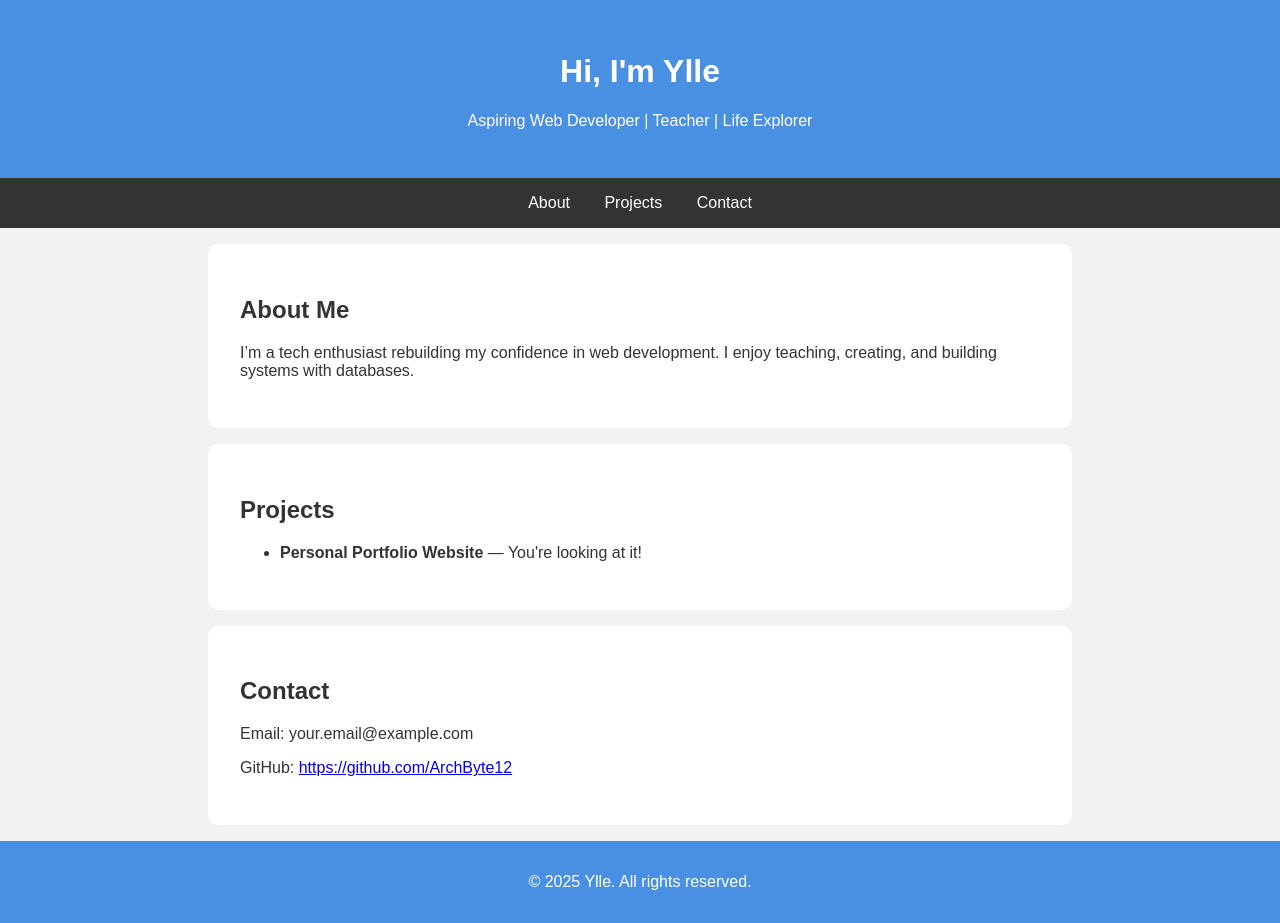
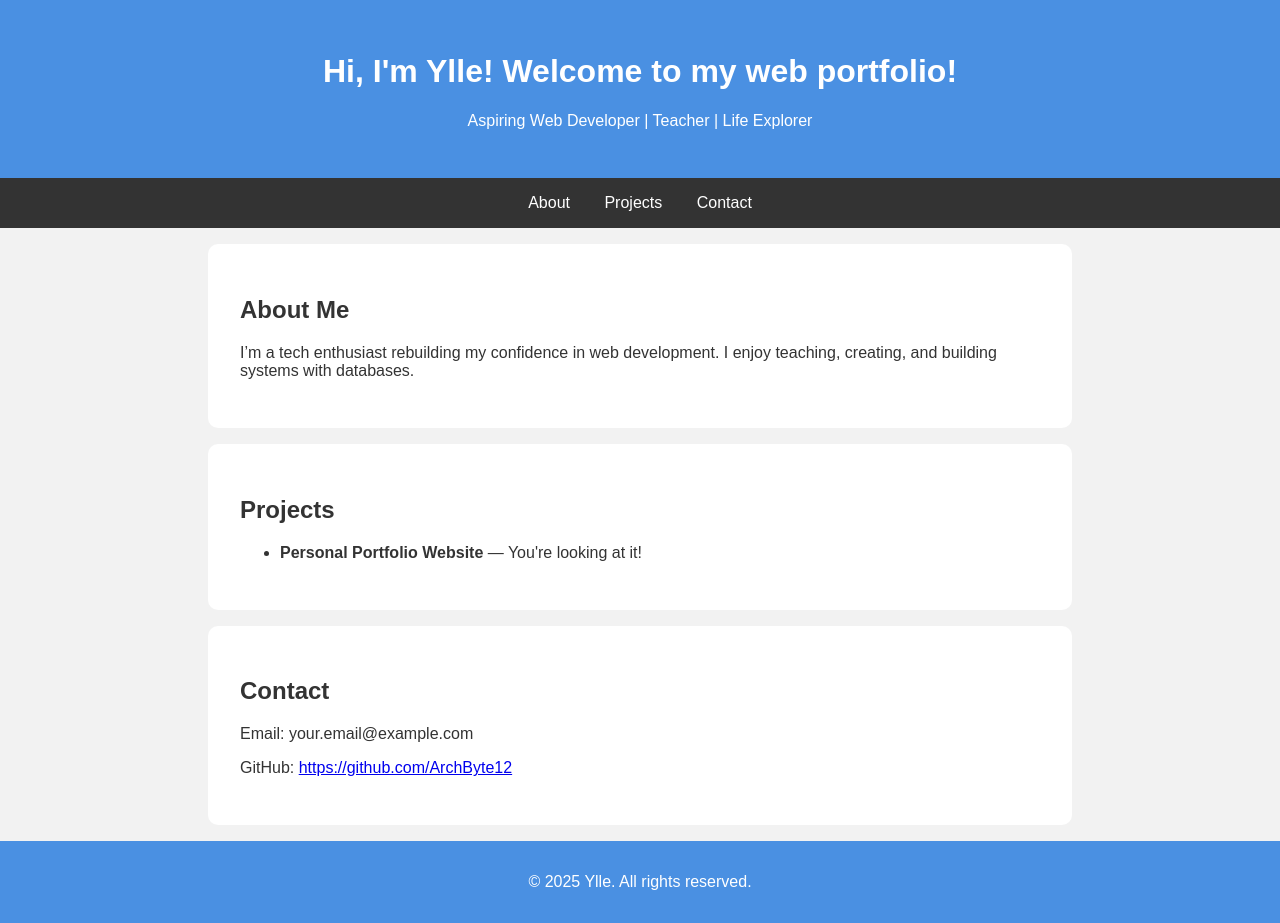
Before and after one commit to ArchByte12/portfolio, a plain HTML site: page index.html in a window 1280 px wide. Drawn offline with Linux system fonts and the light colour scheme.

Commit message:
Update index.html content

```diff
--- a/index.html
+++ b/index.html
@@ -8,7 +8,7 @@
 </head>
 <body>
   <header>
-    <h1>Hi, I'm Ylle</h1>
+    <h1>Hi, I'm Ylle! Welcome to my web portfolio!</h1>
     <p>Aspiring Web Developer | Teacher | Life Explorer</p>
   </header>
 
```
